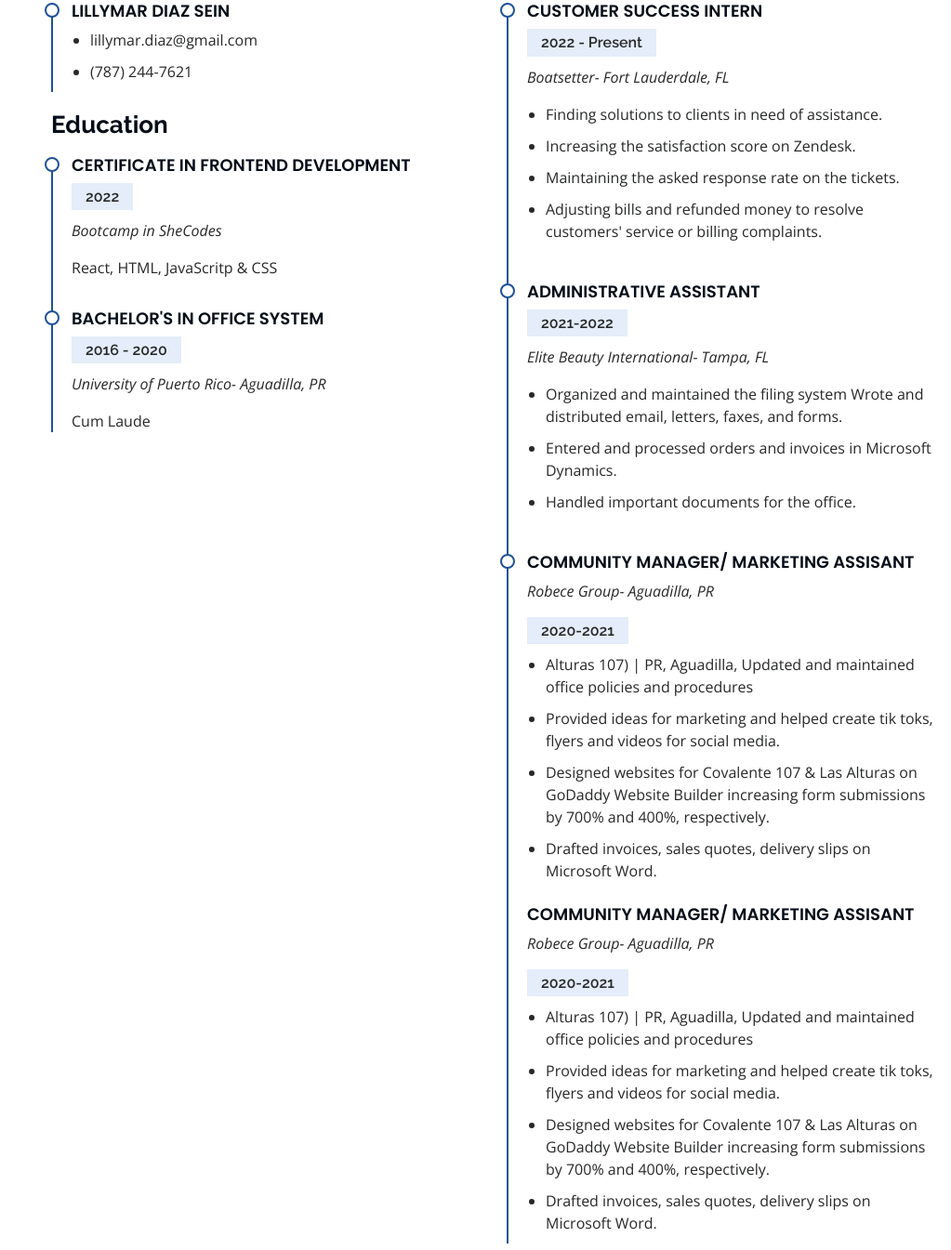
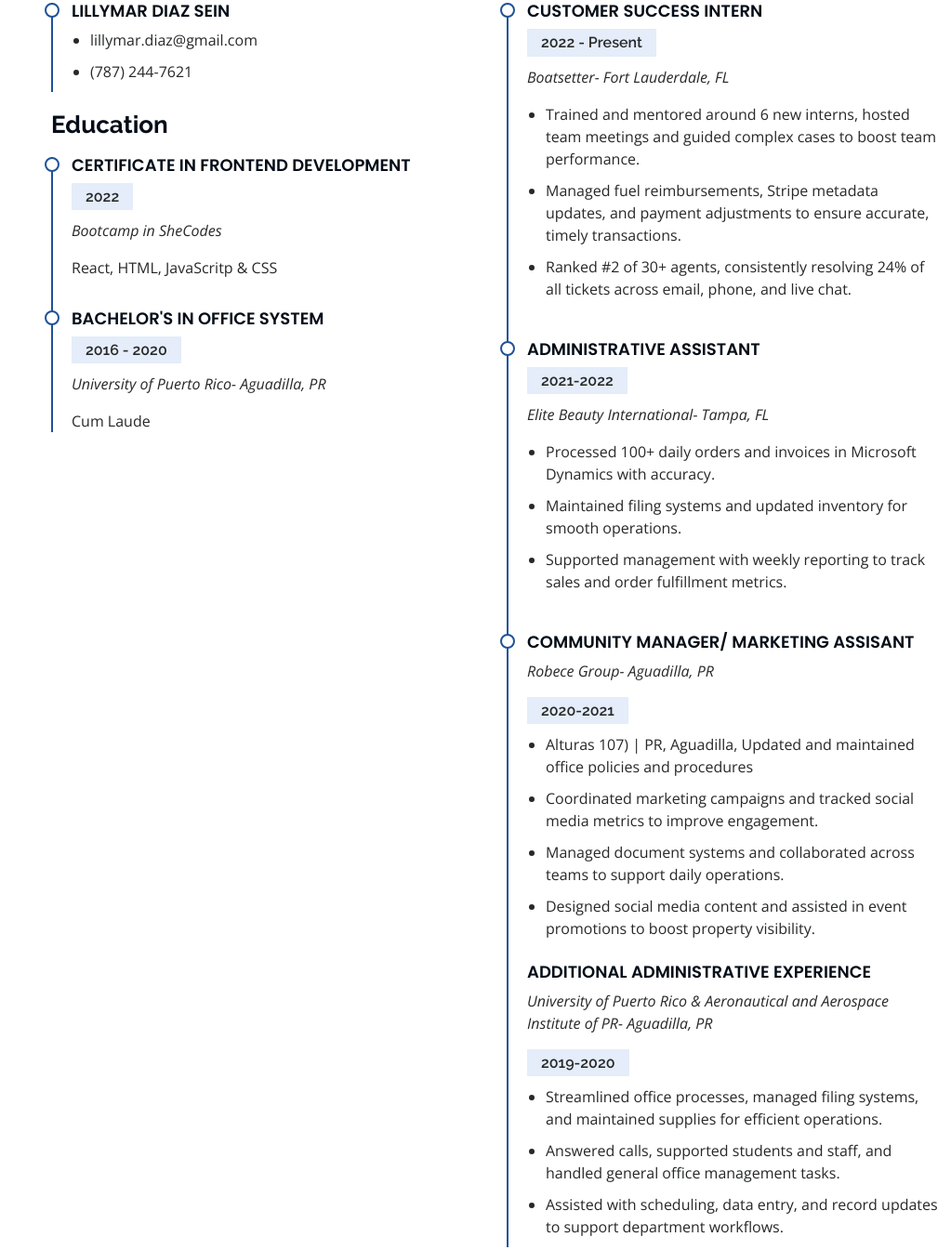
Before and after one commit to Lillymar/myPortfolio, a plain HTML site: page index.html in a window 1280 px wide. Shown: the part 2040-3385 px from the top of the page at 93% size, without its empty margins (257-1280 px from the left). Drawn offline with nearby package versions, Linux system fonts and the light colour scheme.

Commit message:
Update index.html
Updated professional experience

```diff
--- a/index.html
+++ b/index.html
@@ -219,12 +219,9 @@
               <h5>2022 - Present</h5>
               <p><em>Boatsetter- Fort Lauderdale, FL </em></p>
               <ul>
-                <li>Finding solutions to clients in need of assistance. </li>
-                <li> Increasing the satisfaction score on Zendesk. </li>
-                <li>Maintaining the asked response rate on the tickets. </li>
-                <li> Adjusting bills and refunded money to resolve customers' service or billing
-                  complaints.
-                  </li>
+                <li> Trained and mentored around 6  new interns, hosted team meetings and guided complex cases to boost team performance. </li>
+                <li>Managed fuel reimbursements, Stripe metadata updates, and payment adjustments to ensure accurate, timely transactions. </li>
+                <li> Ranked #2 of 30+ agents, consistently resolving 24% of all tickets across email, phone, and live chat. </li>
               </ul>
             </div>
             <div class="resume-item">
@@ -232,10 +229,9 @@
               <h5>2021-2022</h5>
               <p><em>Elite Beauty International- Tampa, FL</em></p>
               <ul>
-                <li>Organized and maintained the filing system
-                  Wrote and distributed email, letters, faxes, and forms.</li>
-                  <li> Entered and processed orders and invoices in Microsoft Dynamics.</li>
-                  <li>Handled important documents for the office.</li> </div>
+                <li>Processed 100+ daily orders and invoices in Microsoft Dynamics with accuracy.</li>
+                <li> Maintained filing systems and updated inventory for smooth operations. </li>
+                <li>Supported management with weekly reporting to track sales and order fulfillment metrics.</li> </div>
                   <div class="resume-item">
                     <h4>Community Manager/ Marketing Assisant
                     </h4>
@@ -243,21 +239,19 @@
                     <h5>2020-2021</h5>
                     <ul>
                       <li>Alturas 107) | PR, Aguadilla, Updated and maintained office policies and procedures
-                        <li>Provided ideas for marketing and helped create tik toks, flyers and videos for social media.</li>
-                        <li>  Designed websites for Covalente 107 & Las Alturas on GoDaddy Website Builder increasing form submissions by 700% and 400%, respectively. </li>
-                          <li> Drafted invoices, sales quotes, delivery slips on Microsoft Word.
+                        <li>Coordinated marketing campaigns and tracked social media metrics to improve engagement.</li>
+                        <li> Managed document systems and collaborated across teams to support daily operations. </li>
+                          <li> Designed social media content and assisted in event promotions to boost property visibility.
                         </li>
               </ul>
-              <h4>Community Manager/ Marketing Assisant
+              <h4>Additional Administrative Experience
                     </h4>
-                    <p><em>Robece Group- Aguadilla, PR</em></p>
-                    <h5>2020-2021</h5>
+                    <p><em>University of Puerto Rico & Aeronautical and Aerospace Institute of PR- Aguadilla, PR</em></p>
+                    <h5>2019-2020</h5>
                     <ul>
-                      <li>Alturas 107) | PR, Aguadilla, Updated and maintained office policies and procedures
-                        <li>Provided ideas for marketing and helped create tik toks, flyers and videos for social media.</li>
-                        <li>  Designed websites for Covalente 107 & Las Alturas on GoDaddy Website Builder increasing form submissions by 700% and 400%, respectively. </li>
-                          <li> Drafted invoices, sales quotes, delivery slips on Microsoft Word.
-                        </li>
+                      <li>Streamlined office processes, managed filing systems, and maintained supplies for efficient operations.
+                        <li>Answered calls, supported students and staff, and handled general office management tasks.</li>
+                        <li> Assisted with scheduling, data entry, and record updates to support department workflows.  </li>
               </ul>
             </div>
             </div>
```
